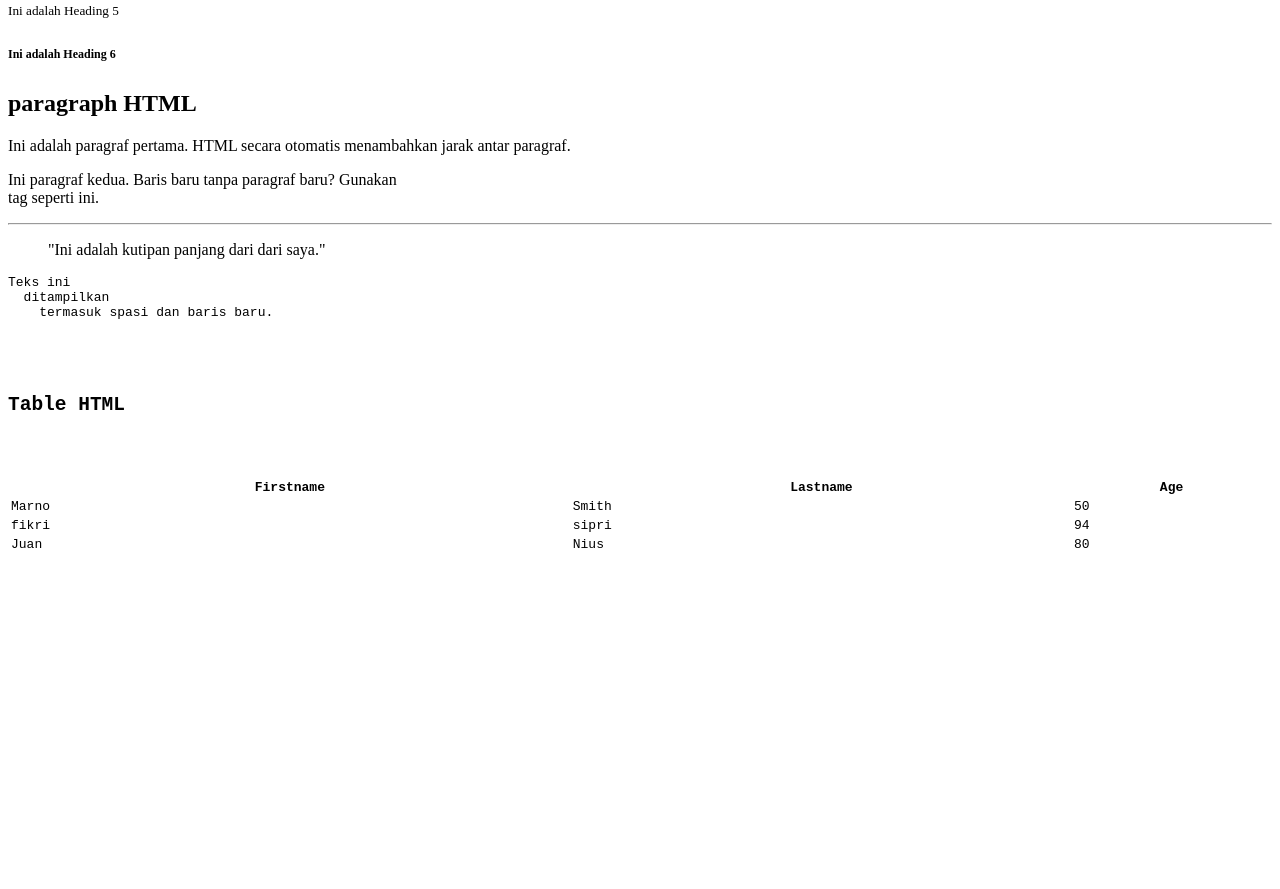
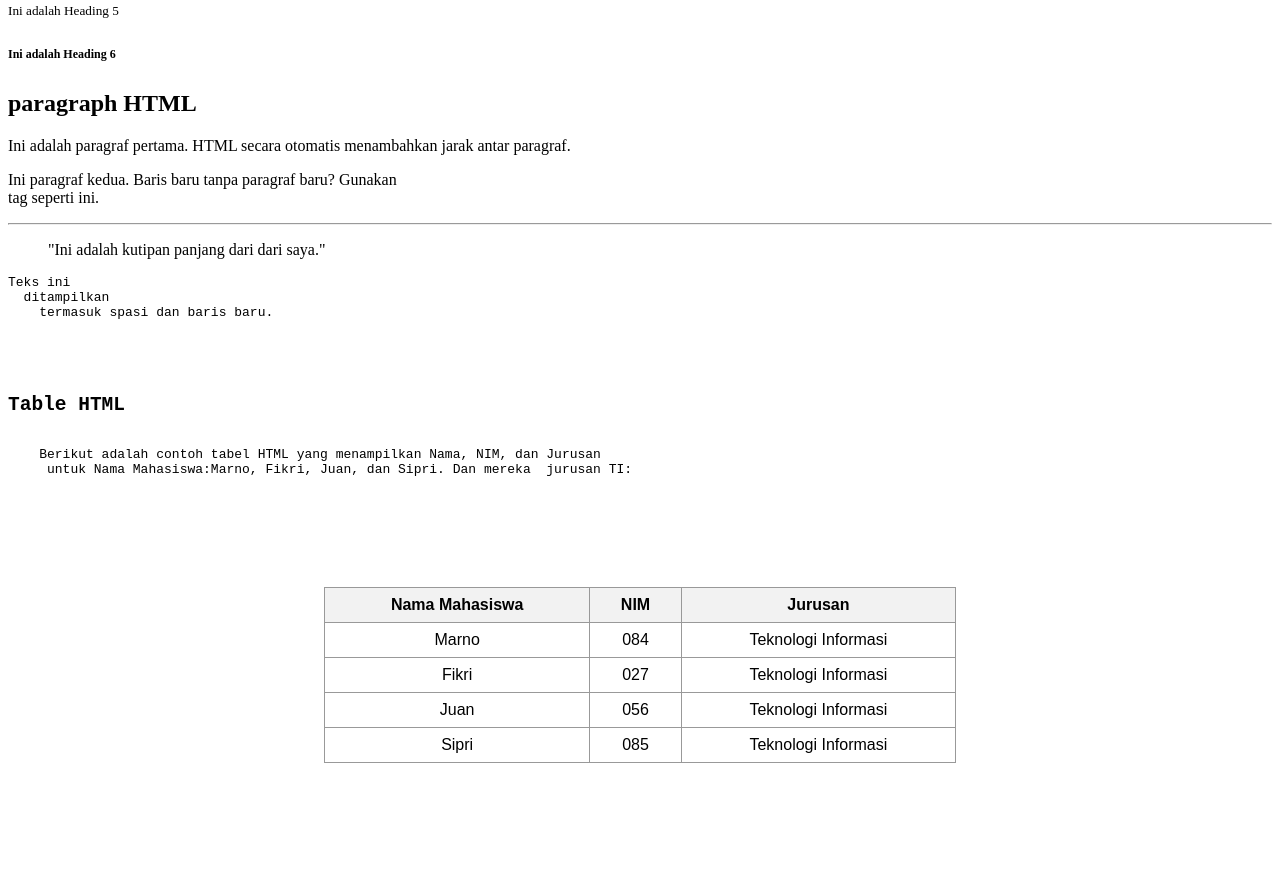
Before and after one commit to MarnoMeo/Portfolio, a plain HTML site: page blog.html in a window 1280 px wide. Shown: the part 871-1760 px from the top of the page. Before the commit the page ends 1512 px from the top, so only its background shows below. Drawn offline with Linux system fonts and the light colour scheme.

Commit message:
New Changes

```diff
--- a/blog.html
+++ b/blog.html
@@ -34,7 +34,6 @@
 </lt>
 <h2>Heading HTML</h2>
 
-
 <P>
       1.contoh Heading HTML
     </P>
@@ -62,30 +61,57 @@ Teks ini
     termasuk spasi dan baris baru.
     <p>
     <h2>Table HTML</h2>
-
-
-<table style="width:100%">
+    Berikut adalah contoh tabel HTML yang menampilkan Nama, NIM, dan Jurusan
+     untuk Nama Mahasiswa:Marno, Fikri, Juan, dan Sipri. Dan mereka  jurusan TI:
+<head>
+    <title>Data Mahasiswa</title>
+    <style>
+        table {
+            width: 50%;
+            border-collapse: collapse;
+            margin: 20px auto;
+            font-family: Arial, sans-serif;
+        }
+        th, td {
+            border: 1px solid #999;
+            padding: 8px 12px;
+            text-align: center;
+        }
+        th {
+            background-color: #f2f2f2;
+        }
+    </style>
+</head>
+<body>
+    <table>
         <tr>
-    <th>Firstname</th>
-    <th>Lastname</th>
-    <th>Age</th>
+            <th>Nama Mahasiswa</th>
+            <th>NIM</th>
+            <th>Jurusan</th>
         </tr>
         <tr>
             <td>Marno</td>
-    <td>Smith</td>
-    <td>50</td>
+            <td>084</td>
+            <td>Teknologi Informasi</td>
         </tr>
         <tr>
-    <td>fikri</td>
-    <td>sipri</td>
-    <td>94</td>
+            <td>Fikri</td>
+            <td>027</td>
+            <td>Teknologi Informasi</td>
         </tr>
         <tr>
             <td>Juan</td>
-    <td>Nius</td>
-    <td>80</td>
+            <td>056</td>
+            <td>Teknologi Informasi</td>
+        </tr>
+        <tr>
+            <td>Sipri</td>
+            <td>085</td>
+            <td>Teknologi Informasi</td>
         </tr>
     </table>
+</body>
+</ml>
     </p>
     </pre>
   </body>
```
Lines whose indentation alone changed are shown as unchanged.
